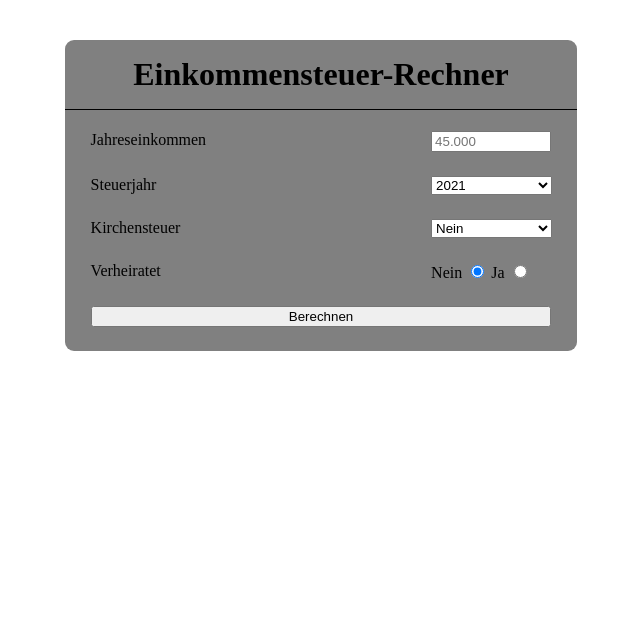
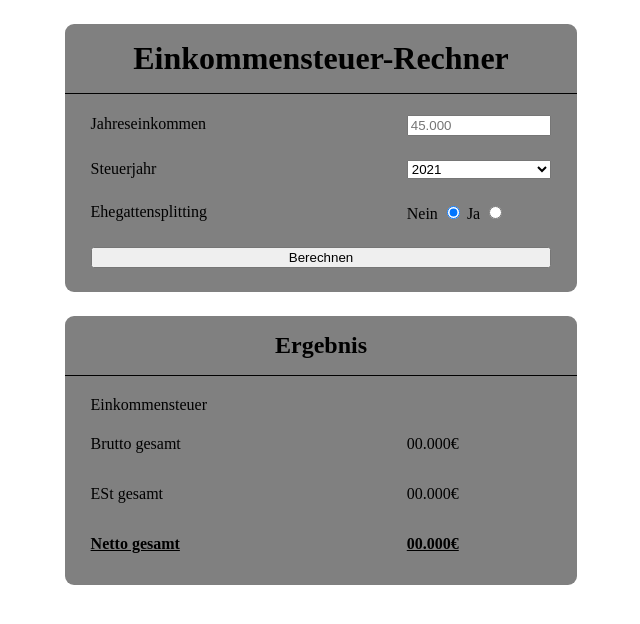
Before and after one commit to DevilRaider-Dev/Einkommensteuer-Rechner, a plain HTML site: page index.html in a window 1280 px wide. Both pictures are taken after a click on the button "Berechnen". Shown: the whole page, without its empty margins (319-959 px from the left). Drawn offline with Linux system fonts and the light colour scheme.

Commit message:
html + css

```diff
--- a/assets/css/style.css
+++ b/assets/css/style.css
@@ -1,37 +1,61 @@
-.container, .outputContainer {
-    margin: 5vh auto 0;
+.container, .resultContainer {
+    margin: 3vh auto 0;
     background-color: grey;
     width: 40vw;
     border-radius: 9px;
 }
-.outputContainer{
-    /*Display None*/
-}
-.container>h1 {
+
+.container>h1, .resultContainer>h2 {
     text-align: center;
     padding: 2vh 0 2vh;
     border-bottom: 1px solid #000;
+}
+
+.resultContainer {
+    Display: None;
 }
 
 .taxContainer {
     display: flex;
     padding-bottom: 3vh;
 }
-.label{
-    width: 70%;
+
+.resContainer {
+    display: flex;
+    align-items: center;
+}
+
+.resContainer:last-of-type {
+    padding-bottom: 2vh;
+}
+
+.resContainer>p {
+    margin: 0 0 1% 5%;
+}
+
+.label {
+    width: 65%;
     padding-left: 5%;
 }
-.input{
-    width: 30%;
+
+.input {
+    width: 35%;
 }
-#incomeYear{
 
-    width: 77%;
+#incomeYear {
+    width: 80%;
 }
-#taxLabel{
-    width: 83%;
+
+#taxYear {
+    width: 85%;
 }
-#calcTax{
+
+#calcTax {
     width: 90%;
     margin: 0 auto;
 }
+
+.bold {
+    font-weight: 600;
+    text-decoration: underline;
+}
--- a/assets/js/main.js
+++ b/assets/js/main.js
@@ -14,3 +14,18 @@ Wir sollten eine Möglichkeit haben, das Jahr zu wählen, das wir berechnen woll
 2020: https://www.finanz-tools.de/einkommensteuer/berechnung-formeln/2020
 2019: https://www.finanz-tools.de/einkommensteuer/berechnung-formeln/2019
 */
+
+function readInput(){
+    let input = document.getElementById("incomeYear").value;
+    let year = document.getElementById("taxYear").value;
+    let married = false;
+    if(document.getElementById("marriedYes").checked){
+
+    }
+    console.log(input + " " + year)
+}
+
+function calcTax(){
+    document.getElementsByClassName("resultContainer")[0].style.display = "block"
+    readInput();
+}
--- a/index.html
+++ b/index.html
@@ -23,16 +23,17 @@
     </div>
     <div class="taxContainer">
       <div class="label">
-        <label for="taxLabel">Steuerjahr</label>
+        <label for="taxYear">Steuerjahr</label>
       </div>
       <div class="input">
-        <select name="taxLabel" id="taxLabel">
+        <select name="taxYear" id="taxYear">
           <option value="2021">2021</option>
           <option value="2020">2020</option>
           <option value="2019">2019</option>
         </select>
       </div>
     </div>
+    <!--
     <div class="taxContainer">
       <div class="label">
         <label for="taxLabel">Kirchensteuer</label>
@@ -45,9 +46,10 @@
         </select>
       </div>
     </div>
+    -->
     <div class="taxContainer">
       <div class="label">
-        <label for="taxLabel">Verheiratet</label>
+        <label for="">Ehegattensplitting</label>
       </div>
       <div class="input">
         <label for="marriedNo">Nein</label>
@@ -57,11 +59,38 @@
       </div>
     </div>
     <div class="taxContainer">
-      <button id="calcTax" onclick="calc()">Berechnen</button>
+      <button id="calcTax" onclick="calcTax()">Berechnen</button>
     </div>
   </div>
   <div class="resultContainer">
-    <div class="taxContainer"></div>
+    <h2>Ergebnis</h2>
+    <div class="resContainer">
+      <p>Einkommensteuer</p>
+    </div>
+    <div class="resContainer">
+      <div class="label">
+        <label for="bruttoRes">Brutto gesamt</label>
+      </div>
+      <div class="input">
+        <p id="bruttoRes">00.000€</p>
+      </div>
+    </div>
+    <div class="resContainer">
+      <div class="label">
+        <label for="estRes">ESt gesamt</label>
+      </div>
+      <div class="input">
+        <p id="estRes">00.000€</p>
+      </div>
+    </div>
+    <div class="resContainer">
+      <div class="label">
+        <label for="nettoRes" class="bold">Netto gesamt</label>
+      </div>
+      <div class="input">
+        <p id="nettoRes" class="bold">00.000€</p>
+      </div>
+    </div>
   </div>
 
   <script src="assets/js/main.js"></script>
```
